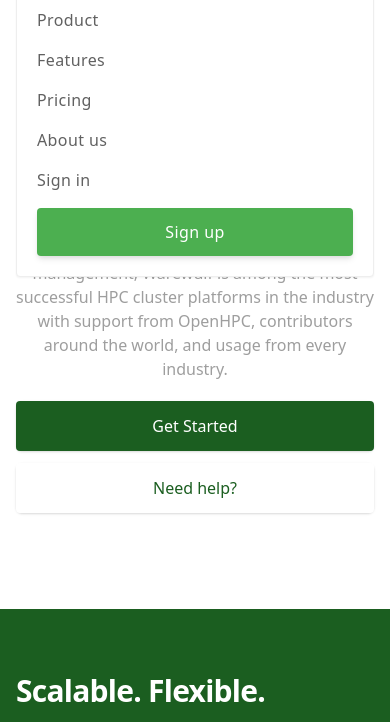
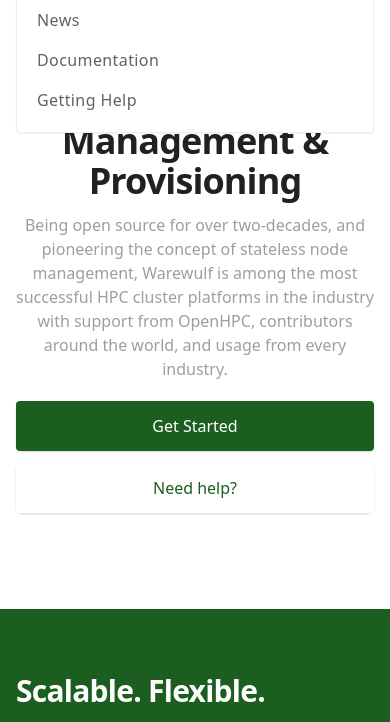
Before and after one commit to warewulf/warewulf-web, a Gatsby site: page / in a window 390 px wide. Both pictures are taken after a click on the button "Open Menu". Shown: the part 87-809 px from the top of the page. Built offline with nearby package versions, Linux system fonts and the light colour scheme; Gatsby itself is replaced by a stand-in of ours; what @tailwindcss/typography would draw is missing.

Commit message:
Fix mobile menu entries
Signed-off-by: Jonathon Anderson <janderson@ciq.com>

```diff
--- a/src/components/header.js
+++ b/src/components/header.js
@@ -145,64 +145,34 @@
                 <nav>
                   <ul className="space-y-4">
                     <li>
-                      <a
-                        href="/"
-                        aria-label="Our product"
-                        title="Our product"
+                      <Link
+                        to="/news"
+                        aria-label="News"
+                        title="News"
                         className="font-medium tracking-wide text-gray-700 transition-colors duration-200 hover:text-green-500"
                       >
-                        Product
-                      </a>
+                        News
+                      </Link>
                     </li>
                     <li>
-                      <a
-                        href="/"
-                        aria-label="Our product"
-                        title="Our product"
+                      <Link
+                        to="/docs"
+                        aria-label="Documentation"
+                        title="Documentation"
                         className="font-medium tracking-wide text-gray-700 transition-colors duration-200 hover:text-green-500"
                       >
-                        Features
-                      </a>
+                        Documentation
+                      </Link>
                     </li>
                     <li>
-                      <a
-                        href="/"
-                        aria-label="Product pricing"
-                        title="Product pricing"
+                      <Link
+                        to="/help"
+                        aria-label="Help"
+                        title="Help"
                         className="font-medium tracking-wide text-gray-700 transition-colors duration-200 hover:text-green-500"
                       >
-                        Pricing
-                      </a>
-                    </li>
-                    <li>
-                      <a
-                        href="/"
-                        aria-label="About us"
-                        title="About us"
-                        className="font-medium tracking-wide text-gray-700 transition-colors duration-200 hover:text-green-500"
-                      >
-                        About us
-                      </a>
-                    </li>
-                    <li>
-                      <a
-                        href="/"
-                        aria-label="Sign in"
-                        title="Sign in"
-                        className="font-medium tracking-wide text-gray-700 transition-colors duration-200 hover:text-green-500"
-                      >
-                        Sign in
-                      </a>
-                    </li>
-                    <li>
-                      <a
-                        href="/"
-                        className="inline-flex items-center justify-center w-full h-12 px-6 font-medium tracking-wide text-white transition duration-200 rounded shadow-md bg-green-500 hover:bg-green-600 focus:shadow-outline focus:outline-none"
-                        aria-label="Sign up"
-                        title="Sign up"
-                      >
-                        Sign up
-                      </a>
+                        Getting Help
+                      </Link>
                     </li>
                   </ul>
                 </nav>
```
